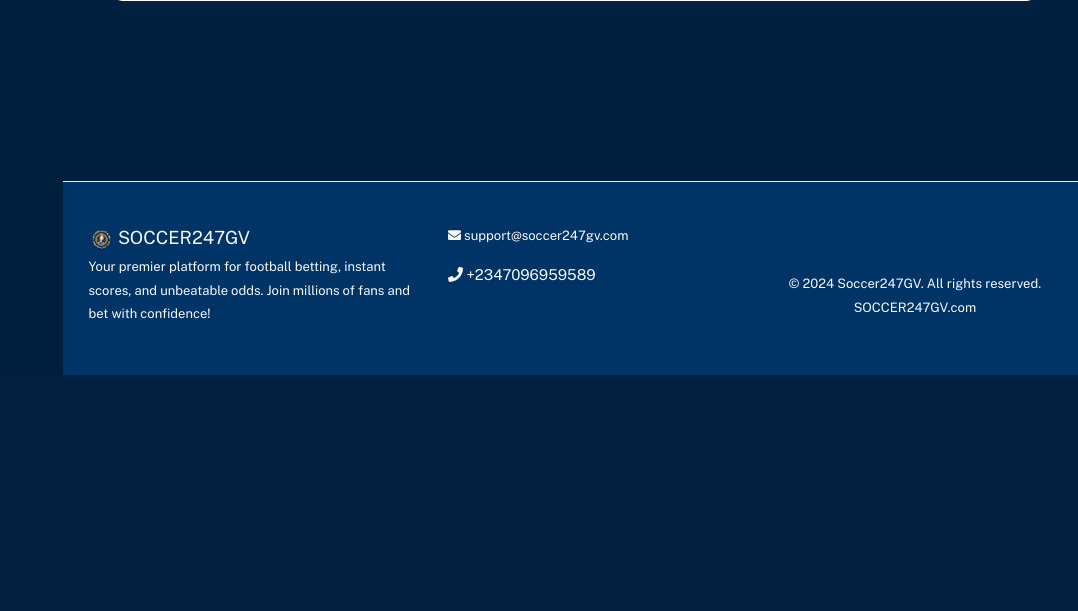
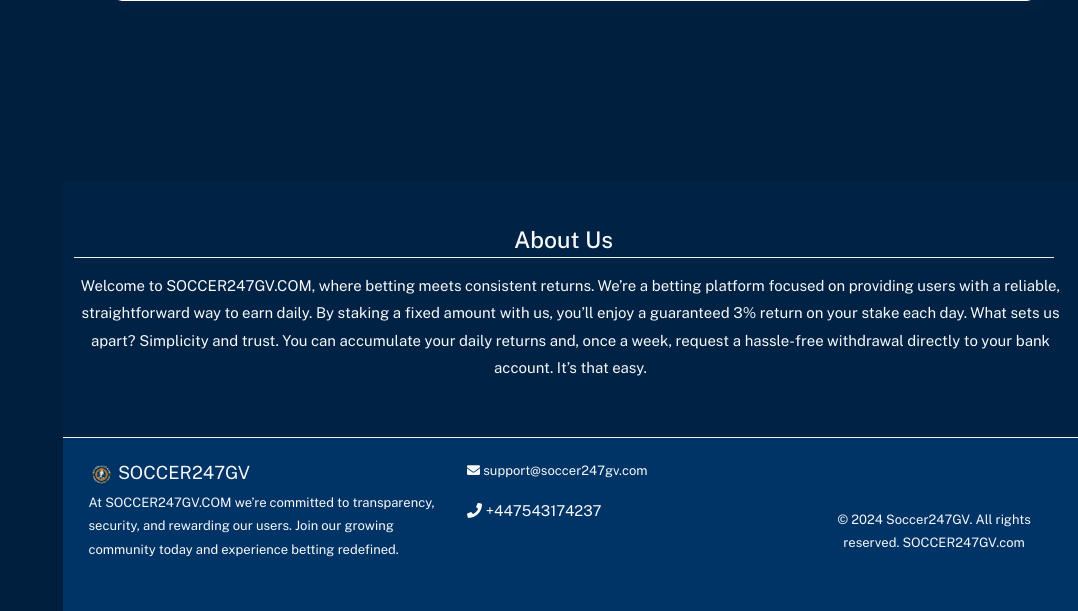
Before and after one commit to anointing1234/sport, a Django app: page /home/ in a window 1280 px wide. Shown: the part 1701-2312 px from the top of the page, without its empty margins (202-1280 px from the left). Before the commit the page ends 2076 px from the top, so only its background shows below. Run offline with Django 5.2, Linux system fonts and the light colour scheme; data comes from the database, SQL or seed files in the repository; both versions use the stored data as it was after the commit; some libraries are stand-ins or nearby versions.

Commit message:
commit changes

```diff
--- a/Soccer_app/templates/core/sections/footer.html
+++ b/Soccer_app/templates/core/sections/footer.html
@@ -1,5 +1,7 @@
 {% load static %}
-<footer class="footer py-4 mt-5 pt-5" style="background-color:#003366; color: #f1f1f1;">
+
+<!-- Footer Section -->
+<footer class="footer py-4" style="background-color:#003366; color: #f1f1f1;">
   <div class="container-fluid">
     <div class="row">
       <!-- Brand Section -->
@@ -8,7 +10,7 @@
           <img src="{% static 'img/soccer_logo.png' %}" height="25" alt="Soccer247GV Logo" />
           SOCCER247GV
         </h5>
-        <p class="small text-light">Your premier platform for football betting, instant scores, and unbeatable odds. Join millions of fans and bet with confidence!</p>
+        <p class="small text-light">At SOCCER247GV.COM we’re committed to transparency, security, and rewarding our users. Join our growing community today and experience betting redefined.</p>
       </div>
 
       <!-- Contact Section -->
@@ -17,9 +19,8 @@
           <i class="fas fa-envelope"></i> support@soccer247gv.com
         </p>
         <p class="text-light">
-          <i class="fas fa-phone"></i> +2347096959589
+          <i class="fas fa-phone"></i> +447543174237
         </p>
-        <p></p>
       </div>
     </div>
 
@@ -37,38 +38,20 @@
 <script src="{% static 'js/core/popper.min.js' %}"></script>
 <script src="{% static 'js/core/bootstrap.min.js' %}"></script>
 
-<!-- jQuery Scrollbar -->
+<!-- Additional JS Libraries -->
 <script src="{% static 'js/plugin/jquery-scrollbar/jquery.scrollbar.min.js' %}"></script>
-
-<!-- Chart JS -->
-<script src="{% static 'js/plugin/chart.js' %}/chart.min.js' %}"></script>
-
-<!-- jQuery Sparkline -->
+<script src="{% static 'js/plugin/chart.js/chart.min.js' %}"></script>
 <script src="{% static 'js/plugin/jquery.sparkline/jquery.sparkline.min.js' %}"></script>
-
-<!-- Chart Circle -->
 <script src="{% static 'js/plugin/chart-circle/circles.min.js' %}"></script>
-
-<!-- Datatables -->
 <script src="{% static 'js/plugin/datatables/datatables.min.js' %}"></script>
-
-<!-- Bootstrap Notify -->
 <script src="{% static 'js/plugin/bootstrap-notify/bootstrap-notify.min.js' %}"></script>
-
-<!-- jQuery Vector Maps -->
 <script src="{% static 'js/plugin/jsvectormap/jsvectormap.min.js' %}"></script>
 <script src="{% static 'js/plugin/jsvectormap/world.js' %}"></script>
-
-<!-- Sweet Alert -->
 <script src="{% static 'js/plugin/sweetalert/sweetalert.min.js' %}"></script>
-
-<!-- Kaiadmin JS -->
 <script src="{% static 'js/kaiadmin.min.js' %}"></script>
 
 <script>
   $('#lineChart').sparkline([102, 109, 120, 99, 110, 105, 115], { type: 'line', height: '70', width: '100%', lineWidth: '2', lineColor: '#177dff', fillColor: 'rgba(23, 125, 255, 0.14)' })
-
   $('#lineChart2').sparkline([99, 125, 122, 105, 110, 124, 115], { type: 'line', height: '70', width: '100%', lineWidth: '2', lineColor: '#f3545d', fillColor: 'rgba(243, 84, 93, .14)' })
-
   $('#lineChart3').sparkline([105, 103, 123, 100, 95, 105, 115], { type: 'line', height: '70', width: '100%', lineWidth: '2', lineColor: '#ffa534', fillColor: 'rgba(255, 165, 52, .14)' })
 </script>
--- a/Soccer_app/templates/home/index.html
+++ b/Soccer_app/templates/home/index.html
@@ -138,6 +138,20 @@
       </div>
     </div>
   </div>
+
+  <!-- About Section -->
+  <section class="about-section py-5 p-0 mt-5 pt-5" style="background-color: #002244; color: #f1f1f1;">
+    <div class="container">
+      <div class="row">
+        <div class="col-md-12 text-center">
+          <h3 class="text-light mb-3 border-bottom me-3 border-white border-1">About Us</h3>
+          <p class="text-light mt-3">Welcome to SOCCER247GV.COM, where betting meets consistent returns. We’re a betting platform focused on providing users with a reliable, straightforward way to earn daily. By staking a fixed amount with us, you’ll enjoy a guaranteed 3% return on your stake each day.
+
+            What sets us apart? Simplicity and trust. You can accumulate your daily returns and, once a week, request a hassle-free withdrawal directly to your bank account. It’s that easy.</p>
+        </div>
+      </div>
+    </div>
+  </section>
   <script src="https://code.jquery.com/jquery-3.6.0.min.js"></script>
   <script src="https://cdn.jsdelivr.net/npm/sweetalert2@11"></script> <!-- Include SweetAlert2 -->
   <script>
--- a/Soccer_bet/settings.py
+++ b/Soccer_bet/settings.py
@@ -31,7 +31,6 @@ SECRET_KEY = 'django-insecure-*^x+y-u8wp0@mkj35p5g-5ge7ugiu)+5_&4ll6*#^j-cae(5#1
 # SECURITY WARNING: don't run with debug turned on in production!
 DEBUG = False
 # DEBUG_PROPAGATE_EXCEPTIONS = True
-
 CSRF_TRUSTED_ORIGINS = ["https://sport-production.up.railway.app"]
 ALLOWED_HOSTS = ["sport-production.up.railway.app"]
 # ALLOWED_HOSTS = ['127.0.0.1', 'localhost']
```
Also changed, not shown: db.sqlite3, media/showcase_slider/player2.jpg (added), media/showcase_slider/player23.jpg (added), media/showcase_slider/player24.jpg (added), media/showcase_slider/player5.jpg (added), media/showcase_slider/slide24.jpg (added), media/soccer_slider/player1.jpg (added).
